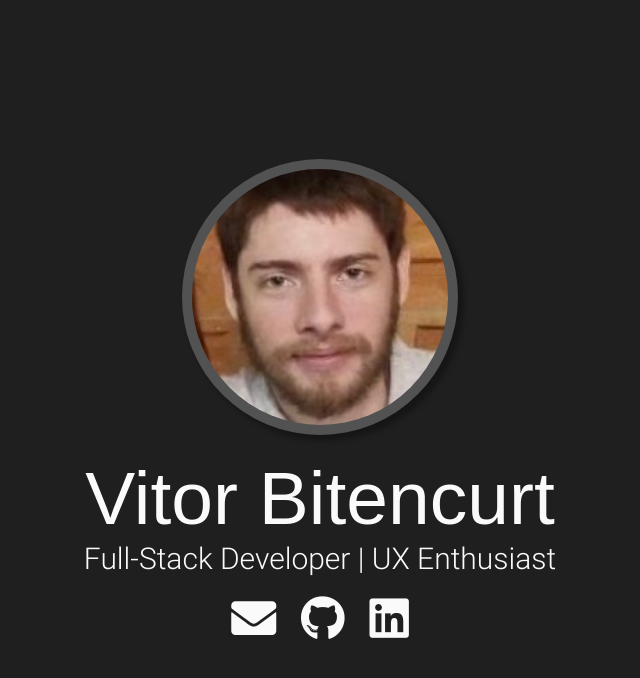
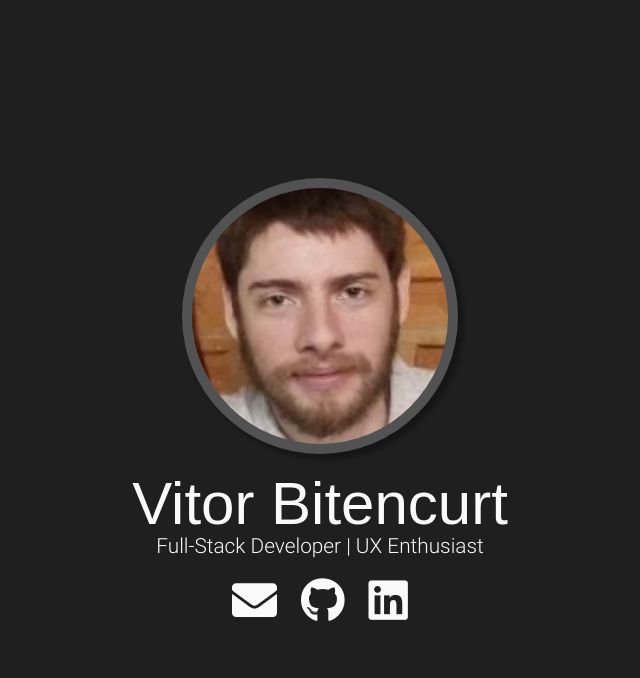
Before and after one commit to vitorbiten/personal-page, a plain HTML site: page index.html in a window 1280 px wide. Shown: the whole page, without its empty margins (320-960 px from the left). Drawn offline with Linux system fonts and the light colour scheme; a web font is replaced by a local one.

Commit message:
Update styles.css

```diff
--- a/css/styles.css
+++ b/css/styles.css
@@ -1,27 +1,3 @@
-@media (min-width: 576px) {
-	html {
-		font-size: 14px;
-	}
-}
-
-@media (min-width: 768px) {
-	html {
-		font-size: 16px;
-	}
-}
-
-@media (min-width: 992px) {
-	html {
-		font-size: 18px;
-	}
-}
-
-@media (min-width: 1200px) {
-	html {
-		font-size: 20px;
-	}
-}
-
 html {
 	font-family: 'Roboto', sans-serif;
 }
@@ -58,19 +34,19 @@ main {
 }
 
 .avatar img {
-    border-radius: 50%;
-    height: 256px;
+    	border-radius: 50%;
+    	height: 256px;
 	width: 256px;
 }
 
 .intro {
 	font-family: 'Reem Kufi', sans-serif;
 	font-size: 3.75em;
+	line-height: 1em;
 }
 
 .tagline {
-	font-size: 30px;
-	font-weight: 100;
+	font-size: 1.3em;
 	margin-bottom: 20px;
 }
 
```
